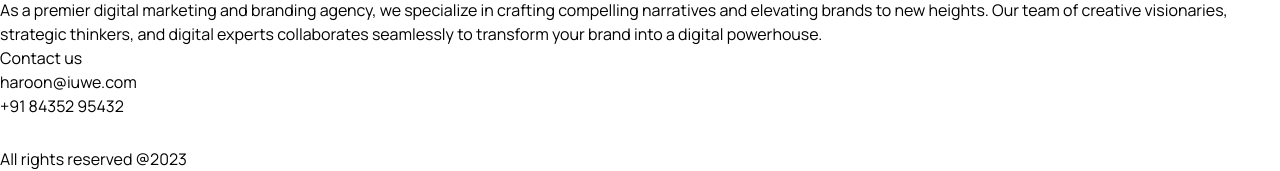
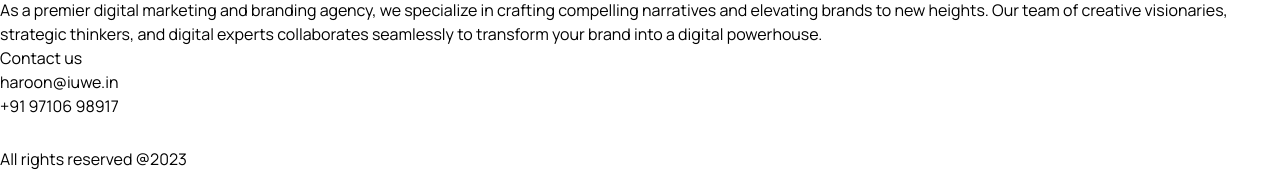
Before and after one commit to haroon3694/iuwe-beta-v1, a React (Vite) app: page / in a window 1280 px wide. Shown: the part 8691-8862 px from the top of the page. Built offline with nearby package versions, Linux system fonts and the light colour scheme.

Commit message:
Contact details changed
Changed contact details and deployed to live

```diff
--- a/src/components/landingpage/AboutSection.tsx
+++ b/src/components/landingpage/AboutSection.tsx
@@ -6,8 +6,8 @@ const AboutSection = () => {
     const aboutData = {
         title: 'About Us',
         content: 'As a premier digital marketing and branding agency, we specialize in crafting compelling narratives and elevating brands to new heights. Our team of creative visionaries, strategic thinkers, and digital experts collaborates seamlessly to transform your brand into a digital powerhouse.',
-        email: 'haroon@iuwe.com',
-        number: '+91 84352 95432',
+        email: 'haroon@iuwe.in',
+        number: '+91 97106 98917',
     }
 
     return (
```
